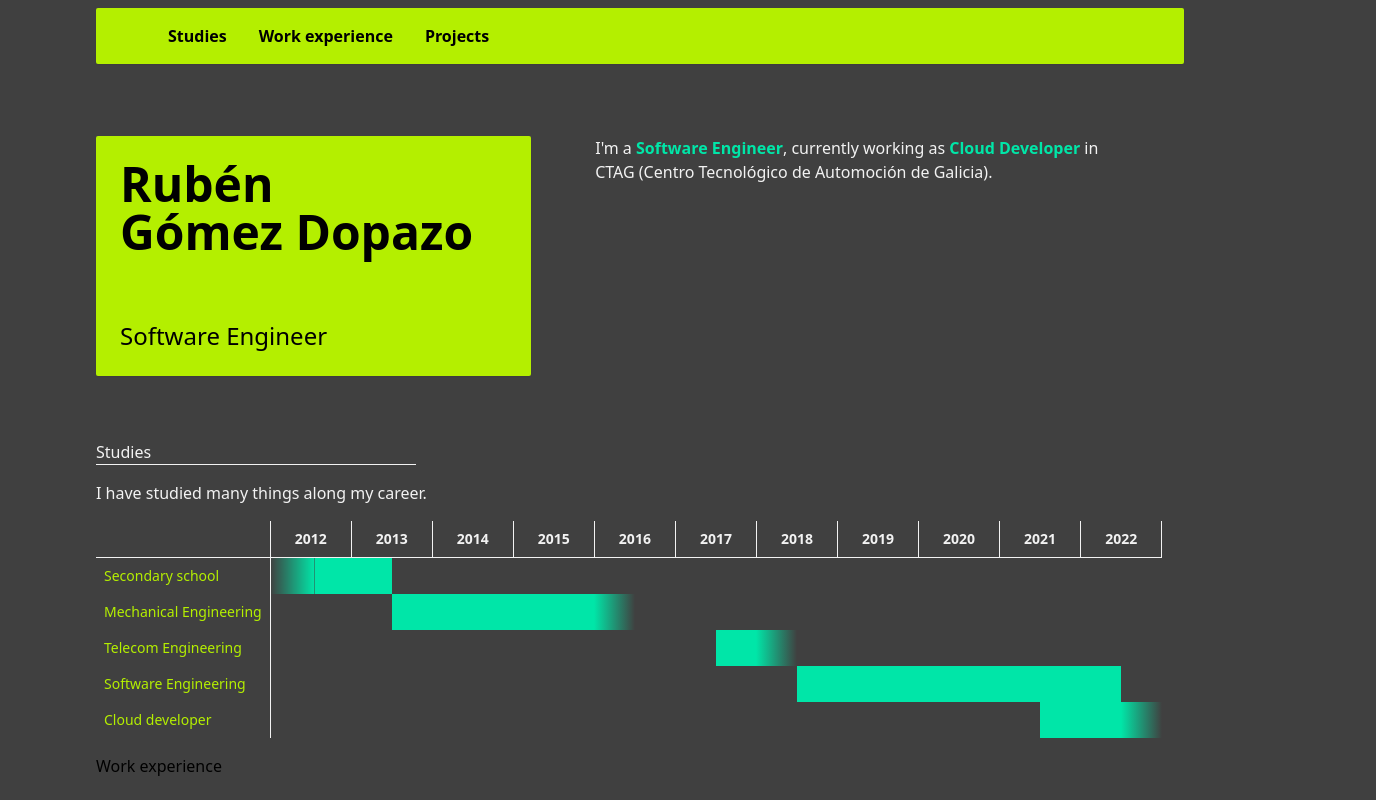
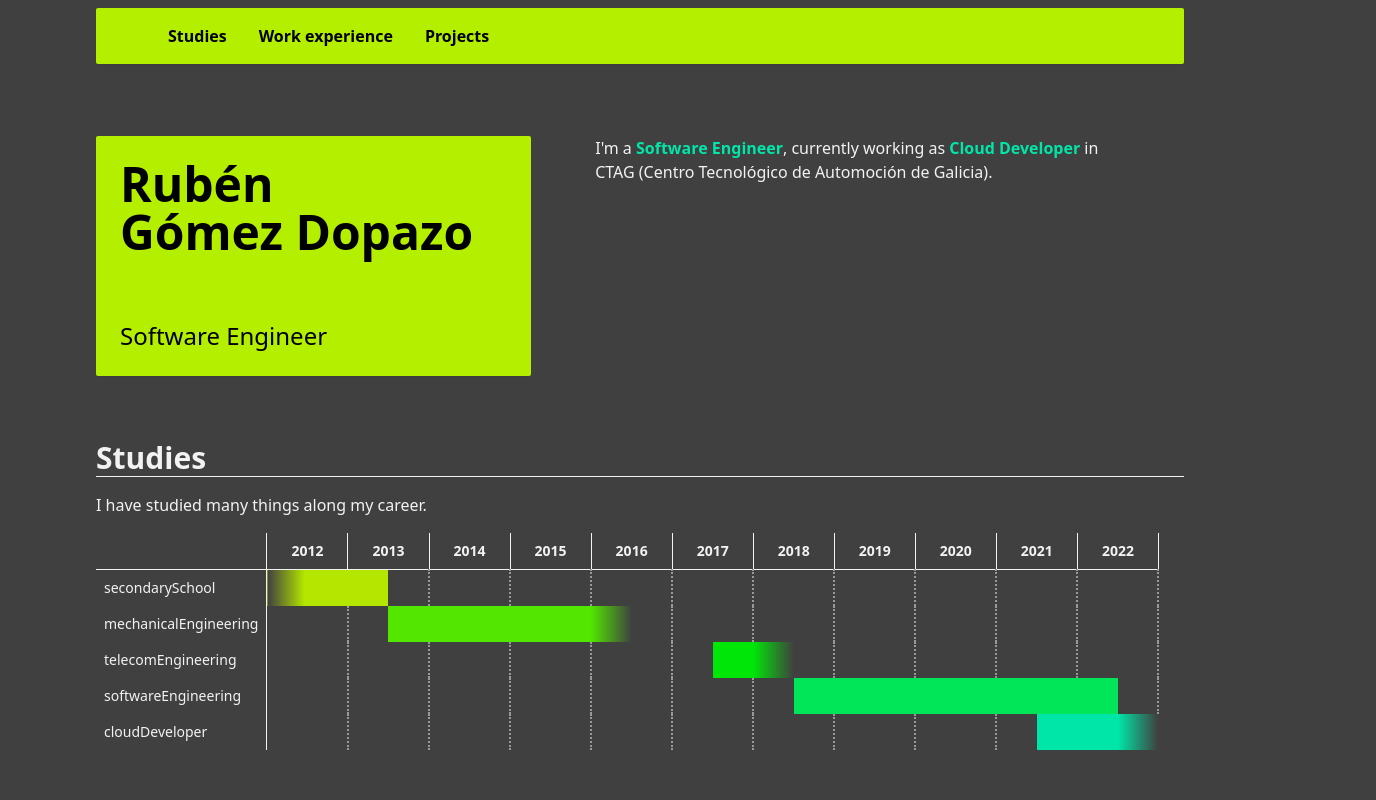
Before and after one commit to Rebun13/old_web, a Vue app: page / in a window 1280 px wide. Shown: the top 800 px of the page, 1376 px wide, since content can reach past the window. Built offline with nearby package versions, Linux system fonts and the light colour scheme.

Commit message:
Added gradient palette and updated studies chart New gradient palette for the studies chart bars. Ruben Gomez Dopazo

```diff
--- a/src/assets/base.css
+++ b/src/assets/base.css
@@ -8,6 +8,11 @@
     --color-secondary: 64 64 64; /* #404040 */
     --color-accent: 0 230 168; /* #00E6A8 */
     --color-clear: 242 242 242; /* #F2F2F2 */
+    --color-grad1: 180 230 0; /* #B4E600 */
+    --color-grad2: 82 230 0; /* #52E600 */
+    --color-grad3: 0 230 8; /* #00E608 */
+    --color-grad4: 0 230 88; /* #00E658 */
+    --color-grad5: 0 230 168; /* #00E6A8 */
   }
   body {
     @apply bg-secondary bg-fixed
--- a/src/components/Studies.vue
+++ b/src/components/Studies.vue
@@ -2,10 +2,10 @@
 
 </script>
 <template>
-  <div class="ml-24 mr-24 w-full">
-    <div id="studies-header" class="w-full mb-4">
-      <h1 class="text-clear">{{ $t("headerStudies") }}</h1>
-      <hr class="my-0 h-px w-1/4 bg-clear border-0">
+  <div class="ml-24 mr-24 mb-12 flex flex-wrap">
+    <div id="studies-header" class="mb-4 w-full">
+      <h1 id="studies" class="text-clear text-3xl font-bold w-full">{{ $t("headerStudies") }}</h1>
+      <hr class="my-0 h-px w-full bg-clear border-0">
     </div>
     <div id="studies-content" class="w-full">
       <div id="studies-text" class="flex">
@@ -32,136 +32,138 @@
           <tbody>
             <tr scope="col" class="text-sm font-medium border-clear px-6 py-4 text-left">
               <td class="p-2 border-r text-clear">
-                <span class="text-primary hover:text-accent">Secondary school</span>
+                <span class="text-clear hover:text-accent">{{ $t("secondarySchool") }}</span>
               </td>
-              <td class="bg-gradient-to-l from-accent"></td>
-              <td class="bg-accent"></td>
-              <td class="bg-accent"></td>
+              <td class="bg-gradient-to-l from-grad1"></td>
+              <td class="bg-grad1"></td>
+              <td class="bg-grad1"></td>
+              <td class="border-dotted border-clear/50 border-r-2"></td>
               <td></td>
+              <td class="border-dotted border-clear/50 border-r-2"></td>
               <td></td>
+              <td class="border-dotted border-clear/50 border-r-2"></td>
               <td></td>
+              <td class="border-dotted border-clear/50 border-r-2"></td>
               <td></td>
+              <td class="border-dotted border-clear/50 border-r-2"></td>
               <td></td>
+              <td class="border-dotted border-clear/50 border-r-2"></td>
               <td></td>
+              <td class="border-dotted border-clear/50 border-r-2"></td>
               <td></td>
+              <td class="border-dotted border-clear/50 border-r-2"></td>
               <td></td>
+              <td class="border-dotted border-clear/50 border-r-2"></td>
               <td></td>
-              <td></td>
-              <td></td>
-              <td></td>
-              <td></td>
-              <td></td>
-              <td></td>
-              <td></td>
-              <td></td>
+              <td class="border-dotted border-clear/50 border-r-2"></td>
             </tr>
             <tr scope="col" class="text-sm font-medium text-primary hover:text-accent px-6 py-4 text-left">
               <td class="p-2 border-r text-clear">
-                <span class="text-primary hover:text-accent">Mechanical Engineering</span>
+                <span class="text-clear hover:text-accent">{{ $t("mechanicalEngineering") }}</span>
               </td>
               <td></td>
+              <td class="border-dotted border-clear/50 border-r-2"></td>
               <td></td>
+              <td class="bg-grad2"></td>
+              <td class="bg-grad2"></td>
+              <td class="bg-grad2"></td>
+              <td class="bg-grad2"></td>
+              <td class="bg-grad2"></td>
+              <td class="bg-gradient-to-r from-grad2"></td>
+              <td class="border-dotted border-clear/50 border-r-2"></td>
               <td></td>
-              <td class="bg-accent"></td>
-              <td class="bg-accent"></td>
-              <td class="bg-accent"></td>
-              <td class="bg-accent"></td>
-              <td class="bg-accent"></td>
-              <td class="bg-gradient-to-r from-accent"></td>
+              <td class="border-dotted border-clear/50 border-r-2"></td>
               <td></td>
+              <td class="border-dotted border-clear/50 border-r-2"></td>
               <td></td>
+              <td class="border-dotted border-clear/50 border-r-2"></td>
               <td></td>
+              <td class="border-dotted border-clear/50 border-r-2"></td>
               <td></td>
+              <td class="border-dotted border-clear/50 border-r-2"></td>
               <td></td>
-              <td></td>
-              <td></td>
-              <td></td>
-              <td></td>
-              <td></td>
-              <td></td>
-              <td></td>
-              <td></td>
+              <td class="border-dotted border-clear/50 border-r-2"></td>
             </tr>
             <tr scope="col" class="text-sm font-medium text-primary hover:text-accent px-6 py-4 text-left">
               <td class="p-2 border-r text-clear">
-                <span class="text-primary hover:text-accent">Telecom Engineering</span>
+                <span class="text-clear hover:text-accent">{{ $t("telecomEngineering")}}</span>
               </td>
               <td></td>
+              <td class="border-dotted border-clear/50 border-r-2"></td>
               <td></td>
+              <td class="border-dotted border-clear/50 border-r-2"></td>
               <td></td>
+              <td class="border-dotted border-clear/50 border-r-2"></td>
               <td></td>
+              <td class="border-dotted border-clear/50 border-r-2"></td>
               <td></td>
+              <td class="border-dotted border-clear/50 border-r-2"></td>
               <td></td>
+              <td class="bg-grad3"></td>
+              <td class="bg-gradient-to-r from-grad3"></td>
+              <td class="border-dotted border-clear/50 border-r-2"></td>
               <td></td>
+              <td class="border-dotted border-clear/50 border-r-2"></td>
               <td></td>
+              <td class="border-dotted border-clear/50 border-r-2"></td>
               <td></td>
+              <td class="border-dotted border-clear/50 border-r-2"></td>
               <td></td>
-              <td></td>
-              <td class="bg-accent"></td>
-              <td class="bg-gradient-to-r from-accent"></td>
-              <td></td>
-              <td></td>
-              <td></td>
-              <td></td>
-              <td></td>
-              <td></td>
-              <td></td>
-              <td></td>
-              <td></td>
+              <td class="border-dotted border-clear/50 border-r-2"></td>
             </tr>
             <tr scope="col" class="text-sm font-medium text-primary hover:text-accent px-6 py-4 text-left">
               <td class="p-2 border-r text-clear">
-                <span class="text-primary hover:text-accent">Software Engineering</span>
+                <span class="text-clear hover:text-accent">{{ $t("softwareEngineering")}}</span>
               </td>
               <td></td>
+              <td class="border-dotted border-clear/50 border-r-2"></td>
               <td></td>
+              <td class="border-dotted border-clear/50 border-r-2"></td>
               <td></td>
+              <td class="border-dotted border-clear/50 border-r-2"></td>
               <td></td>
+              <td class="border-dotted border-clear/50 border-r-2"></td>
               <td></td>
+              <td class="border-dotted border-clear/50 border-r-2"></td>
               <td></td>
+              <td class="border-dotted border-clear/50 border-r-2"></td>
               <td></td>
-              <td></td>
-              <td></td>
-              <td></td>
-              <td></td>
-              <td></td>
-              <td></td>
-              <td class="bg-accent"></td>
-              <td class="bg-accent"></td>
-              <td class="bg-accent"></td>
-              <td class="bg-accent"></td>
-              <td class="bg-accent"></td>
-              <td class="bg-accent"></td>
-              <td class="bg-accent"></td>
-              <td class="bg-accent"></td>
-              <td></td>
+              <td class="bg-grad4"></td>
+              <td class="bg-grad4"></td>
+              <td class="bg-grad4"></td>
+              <td class="bg-grad4"></td>
+              <td class="bg-grad4"></td>
+              <td class="bg-grad4"></td>
+              <td class="bg-grad4"></td>
+              <td class="bg-grad4"></td>
+              <td class="border-dotted border-clear/50 border-r-2"></td>
             </tr>
-            <tr scope="col" class="text-sm font-medium text-primary hover:text-accent px-6 py-4 text-left">
+            <tr scope="col" class="text-sm font-medium hover:text-accent px-6 py-4 text-left">
               <td class="p-2 border-r text-clear">
-                <span class="text-primary hover:text-accent">Cloud developer</span>
+                <span class="text-clear hover:text-accent">{{ $t("cloudDeveloper")}}</span>
               </td>
               <td></td>
+              <td class="border-dotted border-clear/50 border-r-2"></td>
               <td></td>
+              <td class="border-dotted border-clear/50 border-r-2"></td>
               <td></td>
+              <td class="border-dotted border-clear/50 border-r-2"></td>
               <td></td>
+              <td class="border-dotted border-clear/50 border-r-2"></td>
               <td></td>
+              <td class="border-dotted border-clear/50 border-r-2"></td>
               <td></td>
+              <td class="border-dotted border-clear/50 border-r-2"></td>
               <td></td>
+              <td class="border-dotted border-clear/50 border-r-2"></td>
               <td></td>
+              <td class="border-dotted border-clear/50 border-r-2"></td>
               <td></td>
+              <td class="border-dotted border-clear/50 border-r-2"></td>
               <td></td>
-              <td></td>
-              <td></td>
-              <td></td>
-              <td></td>
-              <td></td>
-              <td></td>
-              <td></td>
-              <td></td>
-              <td></td>
-              <td class="bg-accent"></td>
-              <td class="bg-accent"></td>
-              <td class="bg-gradient-to-r from-accent"></td>
+              <td class="bg-grad5"></td>
+              <td class="bg-grad5"></td>
+              <td class="bg-gradient-to-r from-grad5"></td>
             </tr>
           </tbody>
         </table>
--- a/tailwind.config.js
+++ b/tailwind.config.js
@@ -8,7 +8,12 @@ module.exports = {
       primary: 'rgb(var(--color-primary) / <alpha-value>)',
       secondary: 'rgb(var(--color-secondary) / <alpha-value>)',
       accent: 'rgb(var(--color-accent) / <alpha-value>)',
-      clear: 'rgb(var(--color-clear) / <alpha-value>)'
+      clear: 'rgb(var(--color-clear) / <alpha-value>)',
+      grad1: 'rgb(var(--color-grad1) / <alpha-value>)',
+      grad2: 'rgb(var(--color-grad2) / <alpha-value>)',
+      grad3: 'rgb(var(--color-grad3) / <alpha-value>)',
+      grad4: 'rgb(var(--color-grad4) / <alpha-value>)',
+      grad5: 'rgb(var(--color-grad5) / <alpha-value>)',
     },
     extend: {},
   },
```
